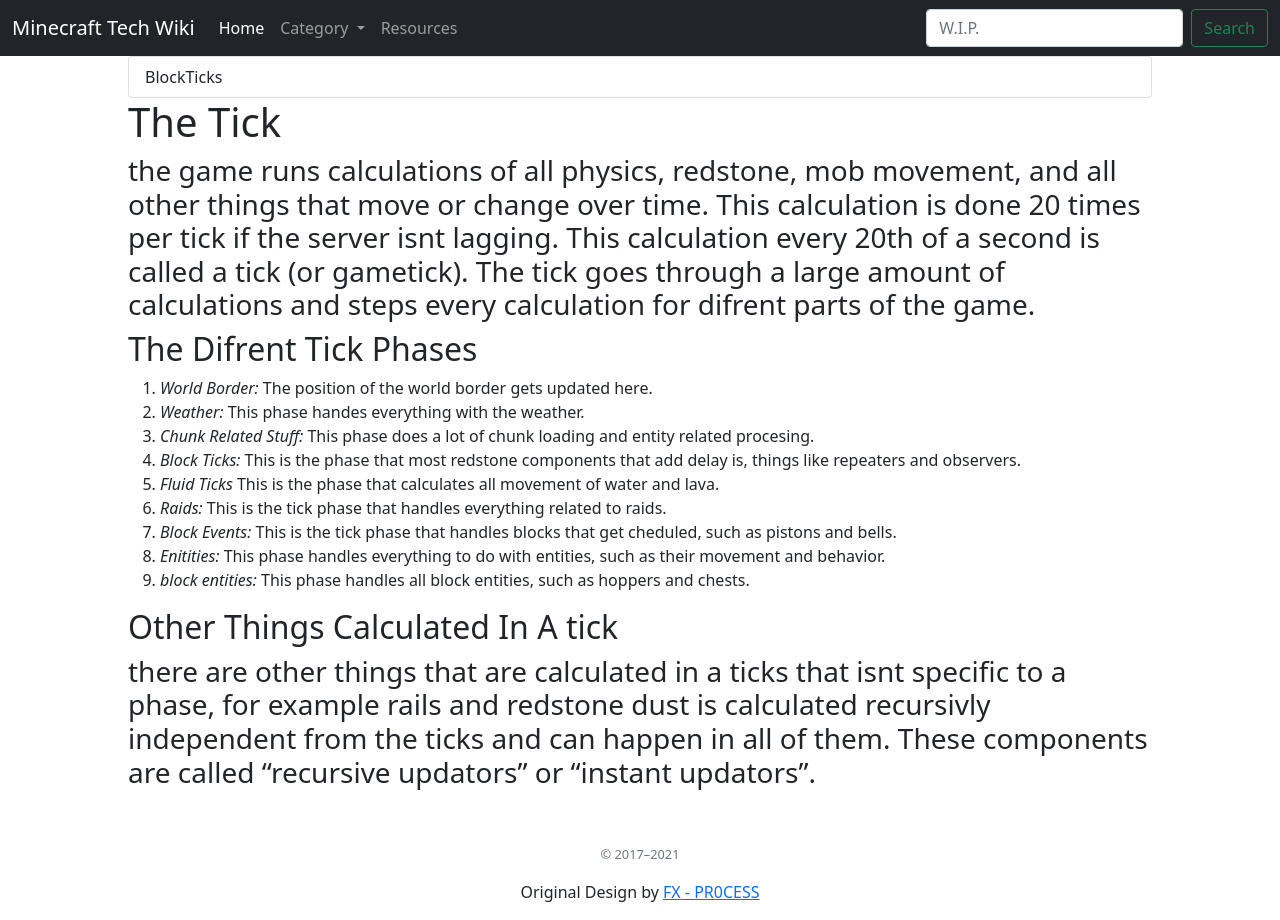
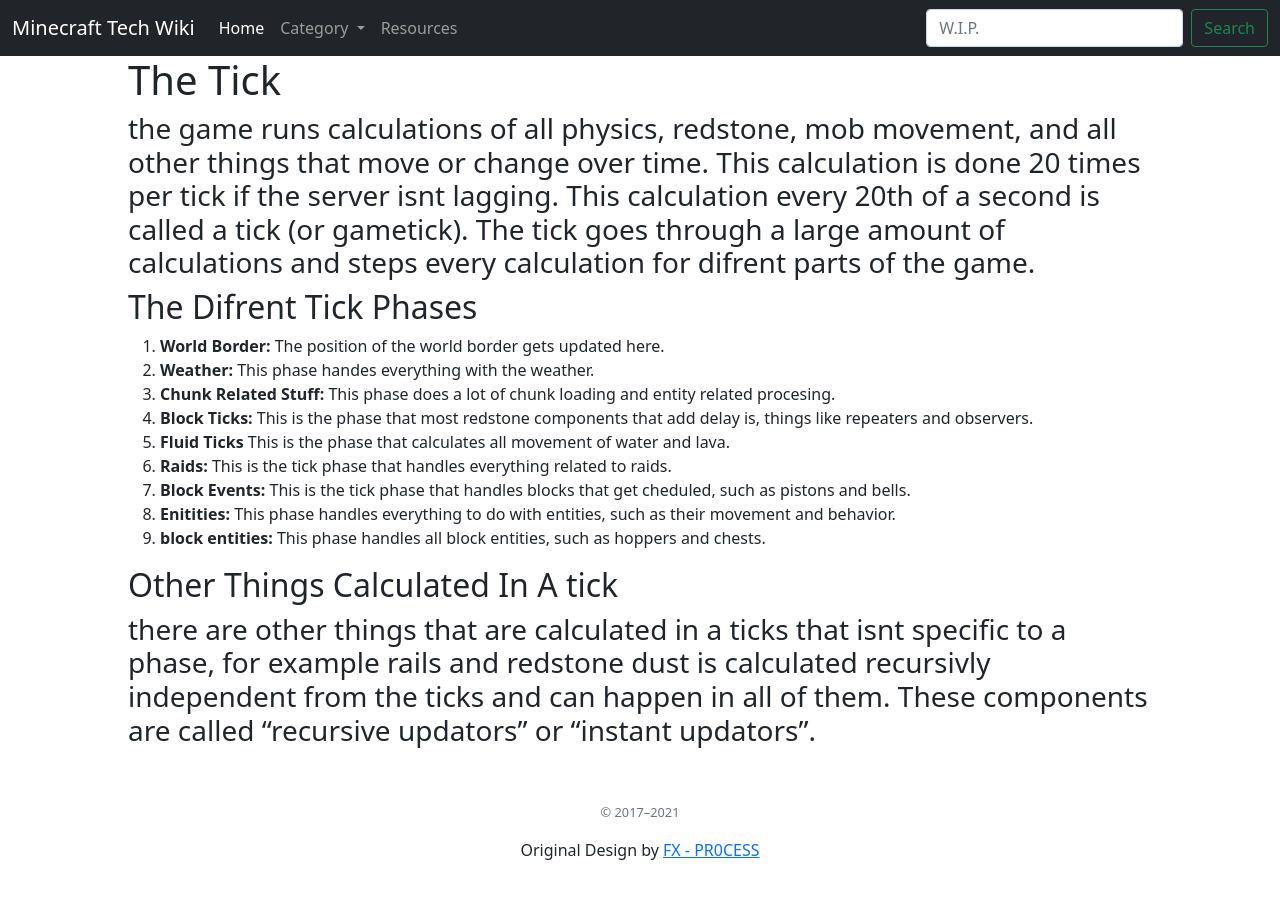
Before and after one commit to TechMCDocs/TechMCDocs.github.io, a Jekyll site: the page built from GameTick.md, in a window 1280 px wide. Built offline with Jekyll 4.4.1, drawn with Linux system fonts in a browser that asks for light colours.

Commit message:
fixed my markdown fuckup

```diff
--- a/GameTick.md
+++ b/GameTick.md
@@ -3,21 +3,20 @@
 description: All the information about the tick phases
 ---
 
-{% include subpages.html %}
 
 # The Tick
 ### the game runs calculations of all physics, redstone, mob movement, and all other things that move or change over time. This calculation is done 20 times per tick if the server isnt lagging. This calculation every 20th of a second is called a tick (or gametick). The tick goes through a large amount of calculations and steps every calculation for difrent parts of the game.
 
 ## The Difrent Tick Phases
-1. *World Border:* The position of the world border gets updated here.
-2. *Weather:* This phase handes everything with the weather.
-3. *Chunk Related Stuff:* This phase does a lot of chunk loading and entity related procesing.
-4. *Block Ticks:* This is the phase that most redstone components that add delay is, things like repeaters and observers.
-5. *Fluid Ticks* This is the phase that calculates all movement of water and lava.
-6. *Raids:* This is the tick phase that handles everything related to raids.
-7. *Block Events:* This is the tick phase that handles blocks that get cheduled, such as pistons and bells.
-8. *Enitities:* This phase handles everything to do with entities, such as their movement and behavior.
-9. *block entities:* This phase handles all block entities, such as hoppers and chests.
+1. **World Border:** The position of the world border gets updated here.
+2. **Weather:** This phase handes everything with the weather.
+3. **Chunk Related Stuff:** This phase does a lot of chunk loading and entity related procesing.
+4. **Block Ticks:** This is the phase that most redstone components that add delay is, things like repeaters and observers.
+5. **Fluid Ticks** This is the phase that calculates all movement of water and lava.
+6. **Raids:** This is the tick phase that handles everything related to raids.
+7. **Block Events:** This is the tick phase that handles blocks that get cheduled, such as pistons and bells.
+8. **Enitities:** This phase handles everything to do with entities, such as their movement and behavior.
+9. **block entities:** This phase handles all block entities, such as hoppers and chests.
 
 ## Other Things Calculated In A tick
 ### there are other things that are calculated in a ticks that isnt specific to a phase, for example rails and redstone dust is calculated recursivly independent from the ticks and can happen in all of them. These components are called "recursive updators" or "instant updators".
```
